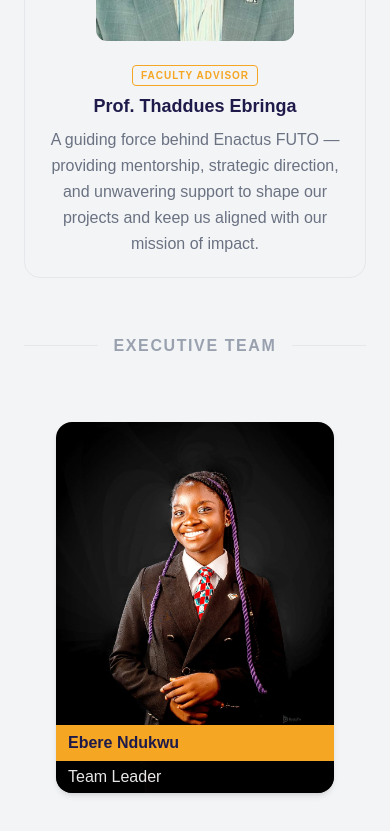
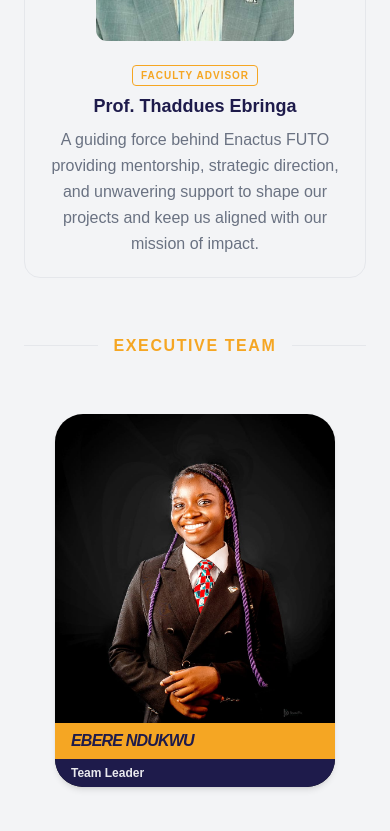
Before and after one commit to enactus-futo/enactus-futo-website, a React (Vite) app: page /team in a window 390 px wide. Shown: the part 1420-2251 px from the top of the page. Built offline with nearby package versions, Linux system fonts and the light colour scheme.

Commit message:
data update

```diff
--- a/src/Pages/About.jsx
+++ b/src/Pages/About.jsx
@@ -1,7 +1,8 @@
 import React, { useState, useEffect } from "react";
 import { Link } from "react-router-dom";
 import { ArrowRight } from "lucide-react";
-import Picture1 from "../assets/pics5.jpeg";
+
+import Picture1 from "../assets/gallery/pics8.jpeg";
 import { Trophy, Medal, Award } from "lucide-react";
 
 import Icon from "../assets/MissionIcon.png";
@@ -223,7 +224,7 @@ const About = () => {
         </section>
 
         {/* Be Part of a Global Movement */}
-        <section className="py-8 px-4 sm:px-6 lg:px-8 max-w-6xl mx-auto">
+        <section className="py-10 px-4 sm:px-6 lg:px-8 max-w-6xl mx-auto">
           <div className="w-full bg-[#1e1b4b] rounded-[20px] overflow-hidden p-6 sm:p-8 shadow-xl">
             {/* Title */}
             <h2 className="text-white text-center text-2xl sm:text-3xl font-bold mb-6">
--- a/src/Pages/Home.jsx
+++ b/src/Pages/Home.jsx
@@ -117,7 +117,7 @@ const events = [
     date: "Anticipate...",
     title: "Enactus Week 2026",
     description:
-      "A week of celebration of innovation, leadership, and impact—bringing students together through projects, outreach, and activities focused on creating sustainable change in our community.",
+      "A week of celebration of innovation, leadership, and impact bringing students together through projects, outreach, and activities focused on creating sustainable change in our community.",
   },
   {
     id: 2,
@@ -182,7 +182,7 @@ const Home = () => {
       keywords="Enactus FUTO, FUTO student organizations, FUTO clubs, Federal University Technology Owerri, Enactus Nigeria, student entrepreneurship FUTO Owerri"
       url="https://enactusfuto.org"
     />
-    <div className="w-full bg-[#FFF8EE]">
+    <div className="w-full bg-gray-100">
       {/* hero section */}
 
       <section
@@ -211,7 +211,7 @@ const Home = () => {
       </section>
 
       {/* about */}
-      <section className="w-full bg-[#fdf6ec] py-12 md:py-16">
+      <section className="w-full  py-12 md:py-16">
         <div className="mx-auto px-4 md:px-6 lg:px-8">
           <div className="max-w-3xl mx-auto text-center">
             <p
@@ -254,7 +254,7 @@ const Home = () => {
       </section>
 
       {/* Our Projects */}
-      <section className="w-full py-16 px-6 md:px-12 lg:px-24 bg-white">
+      <section className="w-full py-16 px-6 md:px-12 lg:px-24 ">
         {/* Header — fully centered */}
         <div className="text-center mb-12">
           <p className="text-[#F5A623] text-xs font-bold uppercase tracking-[0.25em] mb-3">
@@ -374,7 +374,7 @@ const Home = () => {
       </section>
 
       {/* Testimonials */}
-      <section className="bg-white py-16 px-6 md:px-12 lg:px-24">
+      <section className="py-16 px-6 md:px-12 lg:px-24">
         <div className="max-w-7xl mx-auto">
           <h2
             style={{ fontFamily: "'Syne', sans-serif" }}
@@ -429,7 +429,7 @@ const Home = () => {
       </section>
 
       {/* CTA */}
-      <section className="bg-white ">
+      <section >
         <div className="w-full py-16 px-6 md:px-18 lg:px-24 mx-auto">
           {/* The CTA Card */}
           <div className="bg-[#1e1b4b] rounded-[48px] p-12 md:p-24 text-center">
--- a/src/component/FacultyAdvisor.jsx
+++ b/src/component/FacultyAdvisor.jsx
@@ -49,7 +49,7 @@ const FacultyAdvisor = () => {
               Prof. Thaddues Ebringa
             </h3>
             <p className="text-gray-500 text-md leading-relaxed mt-2 max-w-xl">
-              A guiding force behind Enactus FUTO — providing mentorship, strategic direction,
+              A guiding force behind Enactus FUTO  providing mentorship, strategic direction,
               and unwavering support to shape our projects and keep us aligned with our mission of impact.
             </p>
           </div>
@@ -59,7 +59,7 @@ const FacultyAdvisor = () => {
       {/* Divider with "Executive Team" label */}
       <div className="flex items-center gap-4 max-w-5xl mx-auto  px-2">
         <hr className="flex-1 border-t border-gray-200" />
-        <span className="text-md font-semibold uppercase tracking-widest text-gray-400 whitespace-nowrap">
+        <span className="text-md font-semibold uppercase tracking-widest text-[#F5A623] whitespace-nowrap">
           Executive Team
         </span>
         <hr className="flex-1 border-t border-gray-200" />
--- a/src/component/executiveCard.jsx
+++ b/src/component/executiveCard.jsx
@@ -24,16 +24,19 @@ const executives = [
 const ExecCard = ({ name, position, image }) => {
   const [imgError, setImgError] = useState(false);
 
+  const getInitials = (fullName) => {
+    return fullName.trim().split(/\s+/).map(n => n[0]).join("").toUpperCase();
+  };
+
   return (
-    <div className="relative rounded-2xl overflow-hidden group cursor-pointer shadow-md hover:shadow-xl transition-shadow duration-300 w-full aspect-[3/4]">
 
+    <div className="relative rounded-[28px] overflow-hidden group cursor-pointer shadow-md hover:shadow-xl transition-all duration-300 w-full max-w-70 mx-auto aspect-3/4">
       {image && !imgError ? (
         <img
           src={image}
           alt={name}
           onError={() => setImgError(true)}
-          style={{ objectPosition: "center 15%" }}
-          className="w-full h-full object-cover group-hover:scale-105 transition-transform duration-500"
+          className="w-full h-full object-cover object-top group-hover:scale-105 transition-transform duration-500"
         />
       ) : (
         <div className="w-full h-full bg-[#1e1b4b] flex items-center justify-center">
@@ -43,12 +46,17 @@ const ExecCard = ({ name, position, image }) => {
         </div>
       )}
 
+      {/* The Figma-style Plate */}
       <div className="absolute bottom-0 left-0 right-0">
-        <div className="bg-[#F5A623] px-3 py-1.5">
-          <p className="text-[#1e1b4b] font-bold text-md md:text-lgleading-tight">{name}</p>
+        <div className="bg-[#F5A623] px-4 py-2">
+          <p className="text-[#1e1b4b] font-black text-base md:text-lg leading-tight uppercase tracking-tighter italic">
+            {name}
+          </p>
         </div>
-        <div className="bg-black/70 px-3 py-1">
-          <p className="text-white/90 text-md md:text-lg">{position}</p>
+        <div className="bg-[#1e1b4b] px-4 py-1.5">
+          <p className="text-white/90 text-xs md:text-sm font-semibold">
+            {position}
+          </p>
         </div>
       </div>
     </div>
@@ -56,16 +64,14 @@ const ExecCard = ({ name, position, image }) => {
 };
 
 const ExecutivesSection = () => {
-  const firstFour = executives.slice(0, 4);
-  const lastThree = executives.slice(4);
-
   return (
-    <section className="py-14 pt-2 px-4 md:px-6 lg:px-8 bg-gray-100">
+    <section className="pb-20 bg-gray-100 px-6">
       <div className="max-w-7xl mx-auto">
 
-        {/* Row 1: 1 col mobile → 4 col desktop */}
-        <div className="grid grid-cols-1 md:grid-cols-4 gap-10 md:gap-6 mb-10 md:mb-6 px-10 ">
-          {firstFour.map((exec) => (
+
+
+        <div className="grid grid-cols-1 sm:grid-cols-2 md:grid-cols-3 lg:grid-cols-4 gap-y-12 gap-x-6 justify-items-center">
+          {executives.map((exec) => (
             <ExecCard
               key={exec.id}
               name={exec.name}
@@ -74,19 +80,6 @@ const ExecutivesSection = () => {
             />
           ))}
         </div>
-
-        {/* Row 2: 1 col mobile → 3 col desktop, centered */}
-        <div className="grid grid-cols-1 sm:grid-cols-2 md:grid-cols-3 gap-10 md:gap-6 md:max-w-[75%] md:mx-auto px-10">
-          {lastThree.map((exec) => (
-            <ExecCard
-              key={exec.id}
-              name={exec.name}
-              position={exec.position}
-              image={exec.image}
-            />
-          ))}
-        </div>
-
       </div>
     </section>
   );
```
